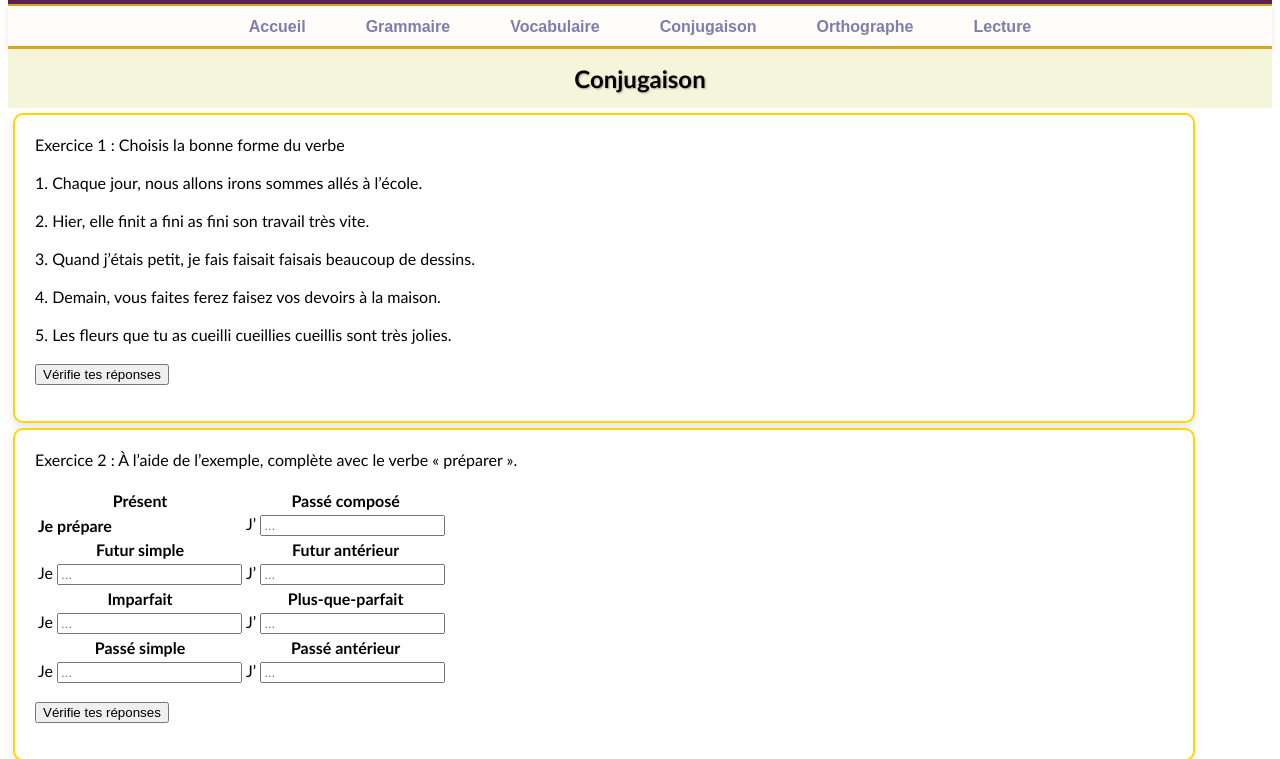
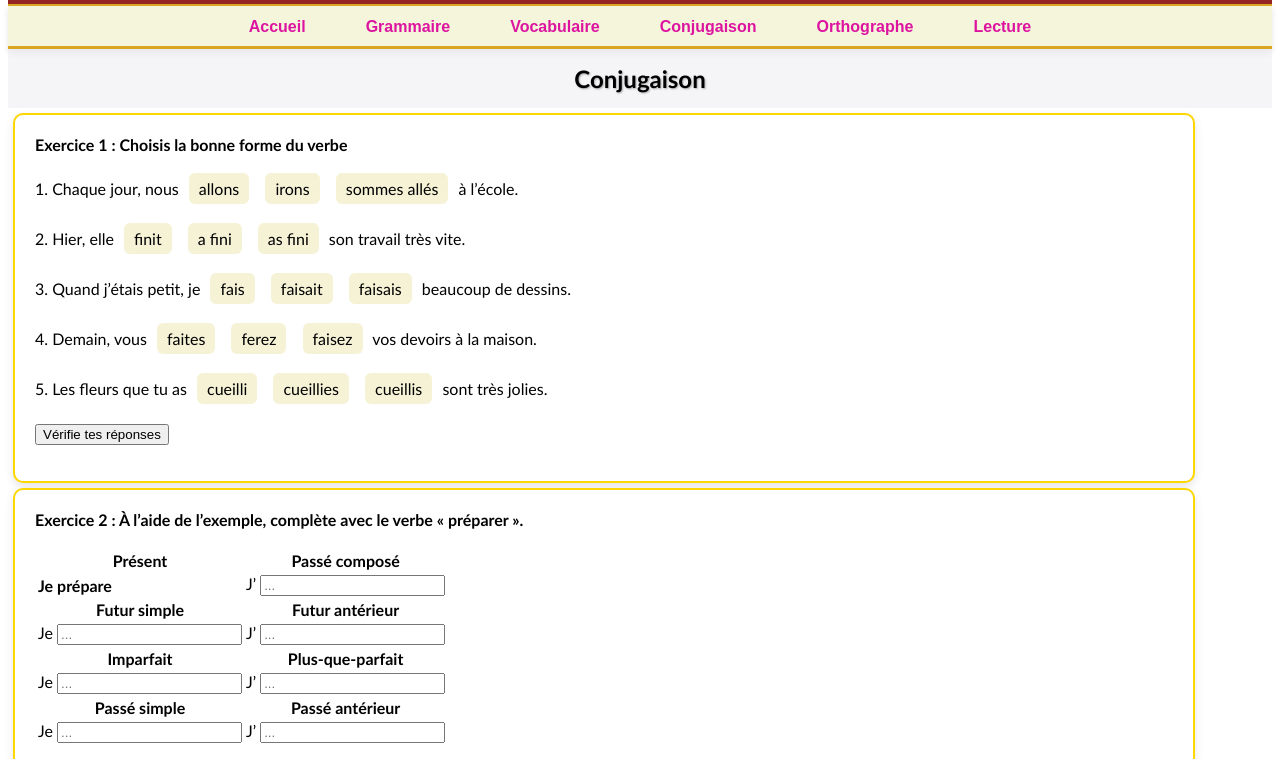
Before and after one commit to daryazdr/Projet-programmation-web-M1-IDL-UGA, a plain HTML site: page activites/conjugaison/conjugaison.html in a window 1280 px wide. Shown: the part 83-842 px from the top of the page. Drawn offline with Linux system fonts and the light colour scheme; files that its build step writes are made by us from their sources.

Commit message:
Correction CSS conjugaison (style.css + conjugaison.css)

```diff
--- a/activites/conjugaison/conjugaison.html
+++ b/activites/conjugaison/conjugaison.html
@@ -3,7 +3,9 @@
 <head>
     <meta charset="UTF-8">
     <title>My Prog WEB Project</title>
-    <link rel="stylesheet" href="style.css"/>
+
+    <link rel="stylesheet" href="../../style.css">
+    <link rel="stylesheet" href="conjugaison.css"/>
     <script src="java_project.js"></script>
     <link rel="icon" type="image/x-icon" sizes="32x32" href="/favicon_io/favicon.ico">
 </head>
```
Also changed, not shown: 2 other files.
